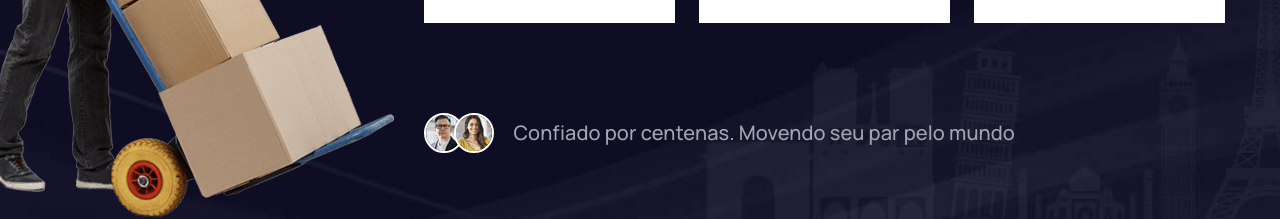
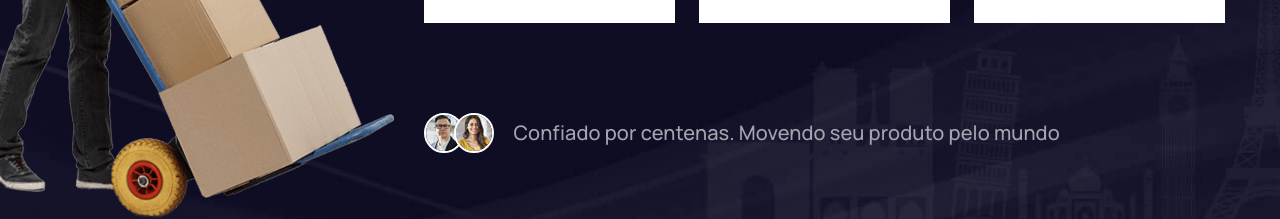
Before and after one commit to SRGLogistica/Next-js-App, a Next.js app: page / in a window 1280 px wide. Shown: the part 1480-1699 px from the top of the page. Built offline with nearby package versions, Linux system fonts and the light colour scheme.

Commit message:
editei o features1

```diff
--- a/components/sections/Features1.js
+++ b/components/sections/Features1.js
@@ -41,7 +41,7 @@ const Features1 = () => {
                       <img src="images/resource/avatar-1.jpg" alt="Image"/>
                       <img src="images/resource/avatar-2.jpg" alt="Image"/>
                     </div>
-                    <h5 className="title">Confiado por centenas. Movendo seu par pelo mundo</h5>
+                    <h5 className="title">Confiado por centenas. Movendo seu produto pelo mundo </h5>
                   </div>
                 </div>
               </div>
```
Also changed, not shown: public/favicon.png.
